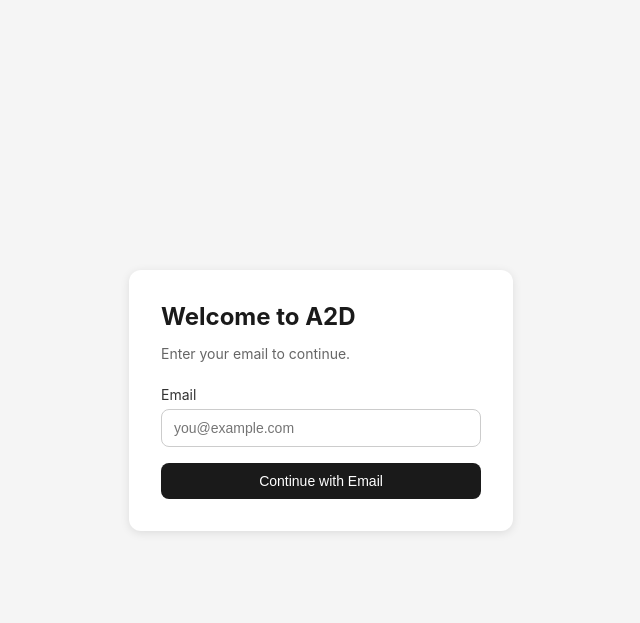
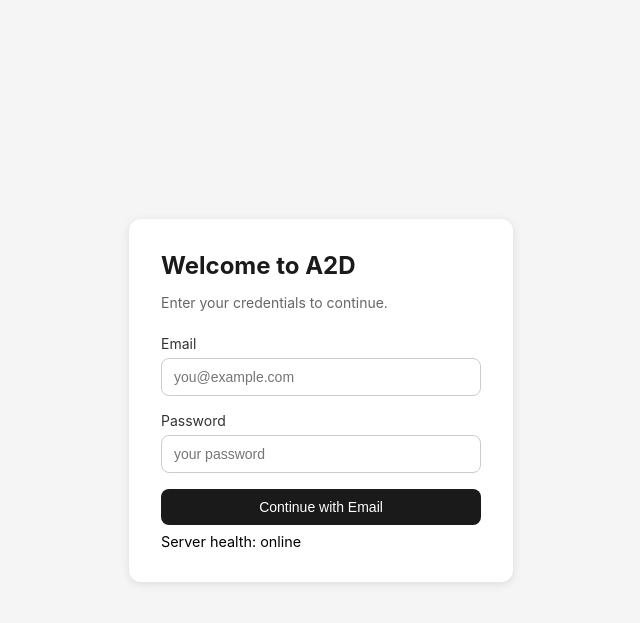
Before and after one commit to anish1024/a2d_android, a FastAPI app: page /login in a window 1280 px wide. Shown: the top 623 px of the page, without its empty margins (319-959 px from the left). Run offline with FastAPI, Linux system fonts and the light colour scheme.

Commit message:
feat: web login now takes email + password like Android flow
Updated /login web UI to prompt for email and password, POST both via
URLSearchParams to /v1/auth/login (same form-encoded flow as Android
LoginViewModel), store JWT in localStorage, and redirect to /dashboard.

Includes inline error/loading states and /healthz probe.

Build/tests verified: backend compile clean; live server serves both
email+password inputs and readyz returns ok.

Commit: pending

```diff
--- a/a2d-cloud/app/web/static/css/login.css
+++ b/a2d-cloud/app/web/static/css/login.css
@@ -35,7 +35,8 @@ label {
     margin-bottom: 6px;
 }
 
-input[type="email"] {
+input[type="email"],
+input[type="password"] {
     width: 100%;
     padding: 10px 12px;
     border: 1px solid #ccc;
--- a/a2d-cloud/app/web/templates/login.html
+++ b/a2d-cloud/app/web/templates/login.html
@@ -8,34 +8,79 @@
 <body>
     <div class="login-card">
         <h1>Welcome to A2D</h1>
-        <p>Enter your email to continue.</p>
+        <p>Enter your credentials to continue.</p>
+
         <form id="login-form">
             <label for="email">Email</label>
             <input type="email" id="email" name="email" placeholder="you@example.com" required>
-            <button type="submit">Continue with Email</button>
+            <label for="password">Password</label>
+            <input type="password" id="password" name="password" placeholder="your password" required>
+            <button type="submit" id="login-submit">Continue with Email</button>
         </form>
+
+        <div id="login-error" class="error" style="color:red; display:none; margin-top:8px;"></div>
+        <div id="login-loading" style="display:none; margin-top:8px;">
+            <span>Logging in...</span>
+        </div>
+        <div id="server-health" class="health" style="margin-top:8px; font-size:0.9em;">
+            Server health: <span id="server-health-status">checking...</span>
+        </div>
     </div>
 
     <script>
         const form = document.getElementById('login-form');
+        const emailInput = document.getElementById('email');
+        const passwordInput = document.getElementById('password');
+        const loginBtn = document.getElementById('login-submit');
+        const errorDiv = document.getElementById('login-error');
+        const loadingDiv = document.getElementById('login-loading');
+        const healthSpan = document.getElementById('server-health-status');
+
+        async function checkServerHealth() {
+            try {
+                const resp = await fetch('/healthz');
+                const data = await resp.json();
+                healthSpan.textContent = data.status === 'ok' ? 'online' : 'offline';
+            } catch (e) {
+                healthSpan.textContent = 'offline';
+            }
+        }
+
         form.addEventListener('submit', async (e) => {
             e.preventDefault();
-            const email = form.email.value.trim();
+            const email = emailInput.value.trim();
+            const password = passwordInput.value.trim();
+            if (!email || !password) return;
+
+            loginBtn.disabled = true;
+            errorDiv.style.display = 'none';
+            loadingDiv.style.display = 'block';
+
+            try {
                 const response = await fetch('/v1/auth/login', {
                     method: 'POST',
                     headers: { 'Content-Type': 'application/x-www-form-urlencoded' },
-                body: new URLSearchParams({ email })
+                    body: new URLSearchParams({ email, password })
                 });
+
                 if (!response.ok) {
-                alert('Login failed — ' + (await response.text()));
-                return;
+                    const errorText = await response.text();
+                    throw new Error(errorText || `Login failed (${response.status})`);
                 }
+
                 const data = await response.json();
-            // Store JWT in localStorage
                 localStorage.setItem('a2d_token', data.access_token);
-            // Redirect to dashboard
                 window.location.href = '/dashboard';
+            } catch (error) {
+                errorDiv.textContent = error.message;
+                errorDiv.style.display = 'block';
+            } finally {
+                loginBtn.disabled = false;
+                loadingDiv.style.display = 'none';
+            }
         });
+
+        document.addEventListener('DOMContentLoaded', checkServerHealth);
     </script>
 </body>
 </html>
```
Also changed, not shown: docs/history/implementation-log/2026-11.md (+23 -0 lines). Lines whose indentation alone changed are shown as unchanged.
